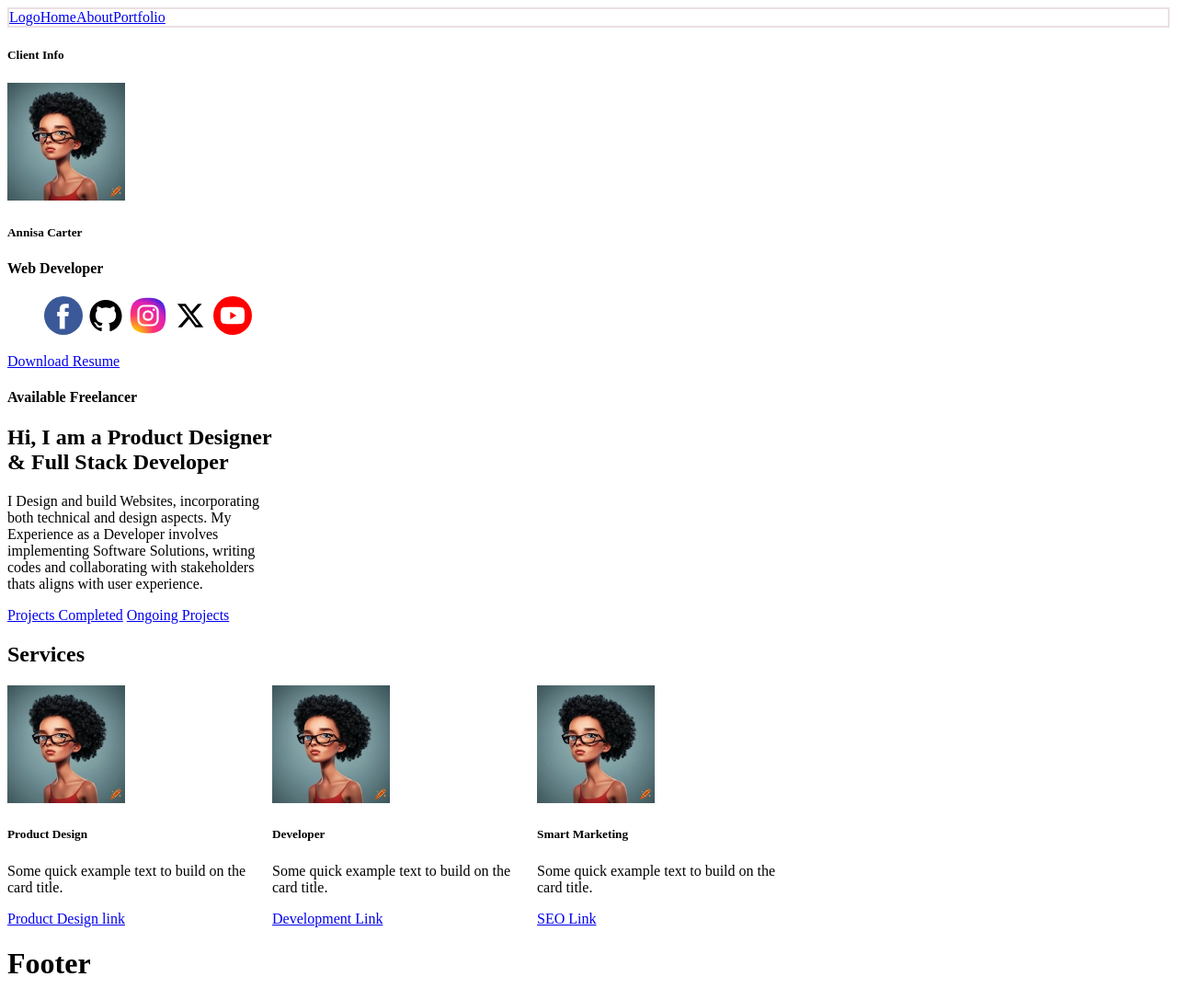
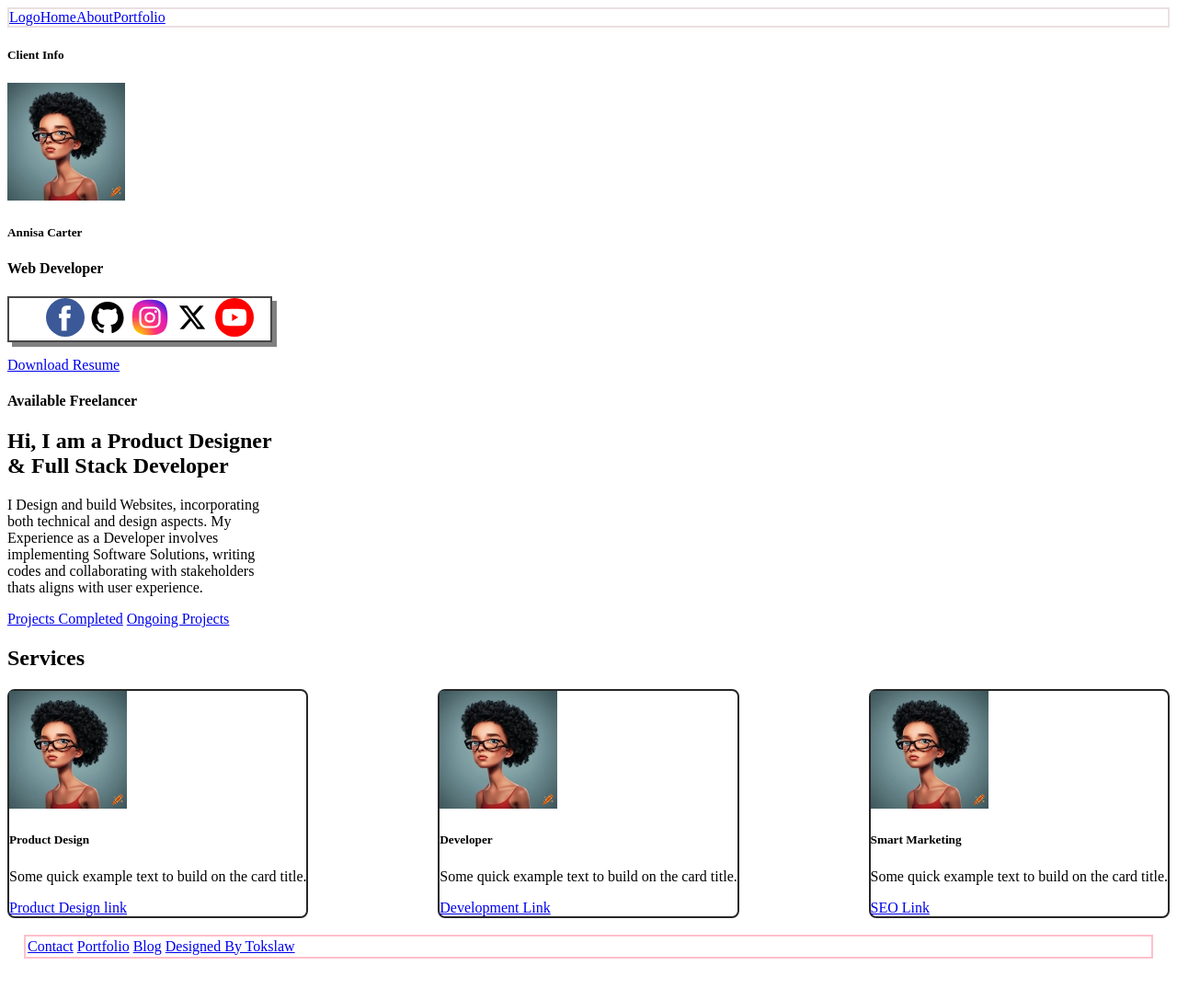
Before and after one commit to tokslaw7/Client-Portfolio, a plain HTML site: page index.html in a window 1280 px wide. Shown: the whole page at 92% size. After the commit the page ends 1060 px from the top, so only its background shows below. Drawn offline with Linux system fonts and the light colour scheme.

Commit message:
added styling to social

```diff
--- a/index.html
+++ b/index.html
@@ -41,11 +41,12 @@
             </div>
           </div>
     </aside>
+
     <section>
         <!-- Personal Info -->
         <div class="info-container">
             <h4>Available Freelancer</h4>
-            <div class="card" style="width: 18rem;">
+            <div class="card">
                 <div class="card-body">
                   <h2 class="card-title">Hi, I am a Product Designer & Full Stack Developer</h2>
                   <p class="card-text">I Design and build Websites, incorporating both technical and design aspects.
@@ -56,8 +57,6 @@
                   <a href="#" class="card-link">Ongoing Projects</a>
                 </div>
               </div>
-
-
         </div>
 
         <!-- Services -->
@@ -65,7 +64,7 @@
             <h2>Services</h2>
         <div class="row">
             <div class="col-sm-6">
-                <div class="card">
+                <div class="card-services">
                     <img src="assets/Images/Updated Avatar.png" class="card-img-top" alt="...">
                     <div class="card-body">
                       <h5 class="card-title">Product Design</h5>
@@ -75,7 +74,7 @@
                   </div>
             </div>
             <div class="col-sm-6">
-                <div class="card">
+                <div class="card-services">
                     <img src="assets/Images/Updated Avatar.png" class="card-img-top" alt="...">
                     <div class="card-body">
                       <h5 class="card-title">Developer</h5>
@@ -85,7 +84,7 @@
                   </div>
             </div>
             <div class="col-sm-6">
-                <div class="card">
+                <div class="card-services">
                     <img src="assets/Images/Updated Avatar.png" class="card-img-top" alt="...">
                     <div class="card-body">
                       <h5 class="card-title">Smart Marketing</h5>
@@ -97,14 +96,18 @@
                   </div>
             </div>
         </div>
+        </div>
 
+    </section>
 
-
-
+    <!-- Footer -->
+    <footer>
+        <div class="footer-container">
+            <a href="#" class="contact">Contact</a>
+            <a href="#" class="portfolio">Portfolio</a>
+            <a href="#" class="blog">Blog</a>
+            <a href="htps://tokslaw.com" class="social-links">Designed By Tokslaw</a>
         </div>
-    </section>
-    <footer>
-        <h1>Footer</h1>
     </footer>
 </body>
 </html>
--- a/styles.css
+++ b/styles.css
@@ -2,6 +2,12 @@
     border: 2px solid #eae0e0;
     display: flex;
   }
+
+.social-links-container{
+    border: 2px solid rgb(72, 70, 70);
+    box-shadow: 5px 5px grey;
+    box-sizing: border-box;
+}
 .card{
     width: 18rem;
 }
@@ -17,4 +23,15 @@
 }
 .row{
     display: flex;
+    justify-content: space-between;
 }
+.card-services{
+    border: 2px solid rgb(39, 38, 38);
+    border-radius: 8px;
+}
+
+.footer-container{
+    border: 2px solid pink;
+    padding: 2px;
+    margin:18px;
+}
```
